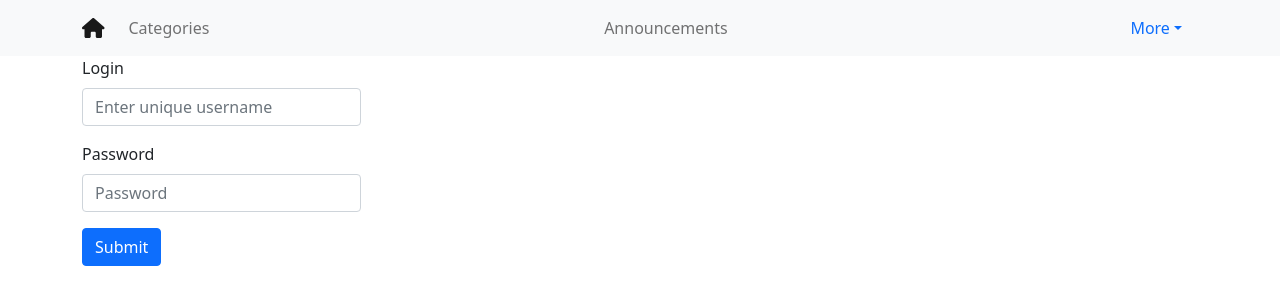
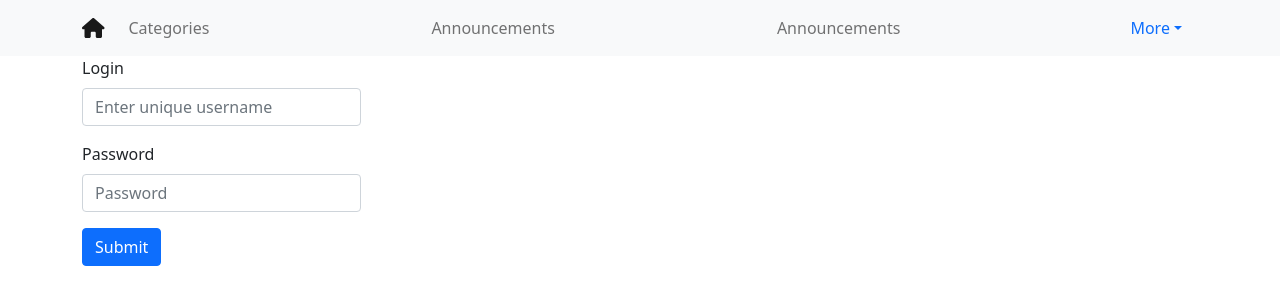
Before and after one commit to pawel51/NewsReactApp, a React (Create React App) app: page / in a window 1280 px wide. Shown: the top 304 px of the page. Built offline with nearby package versions, Linux system fonts and the light colour scheme.

Commit message:
route to admin

```diff
--- a/src/components/Shared/_NavigationBar.js
+++ b/src/components/Shared/_NavigationBar.js
@@ -22,6 +22,9 @@ const _NavigationBar = (props) => {
                 <Nav className="me-auto">
                     <Nav.Link className={"lastNav"} as={Link} to={"/announcements"}>Announcements</Nav.Link>
                 </Nav>
+                <Nav className="me-auto">
+                    <Nav.Link className={"lastNav"} as={Link} to={"/adminpanel"}>Announcements</Nav.Link>
+                </Nav>
                 <NavDropdown title="More" id="basic-nav-dropdown">
                     <NavDropdown.Item as={Link} to={"/"} onClick={logout}>
                         Login
--- a/src/index.js
+++ b/src/index.js
@@ -28,6 +28,9 @@ root.render(
             <PrivateRoute path="/announcements">
                 <Announcements/>
             </PrivateRoute>
+            <PrivateRoute path="/adminpanel">
+                <Announcements/>
+            </PrivateRoute>
         </Switch>
     </BrowserRouter>
 
```
